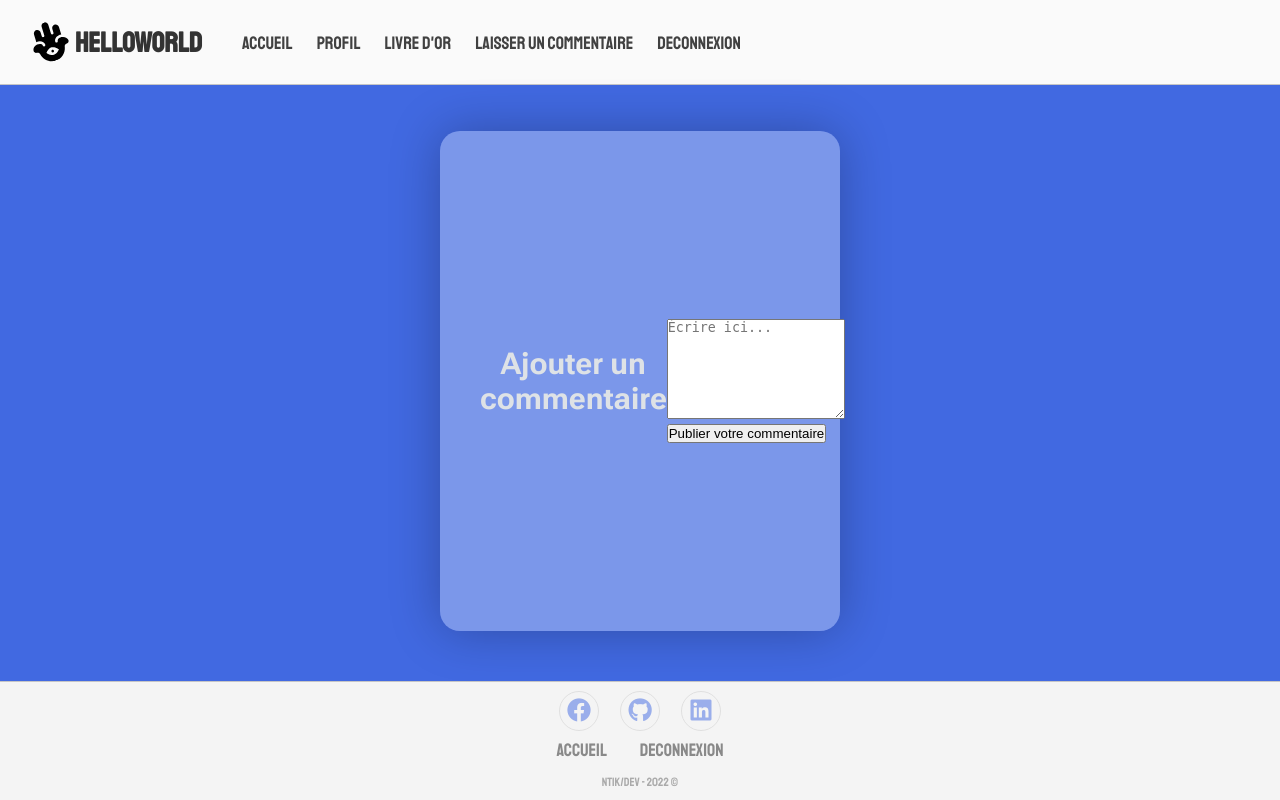
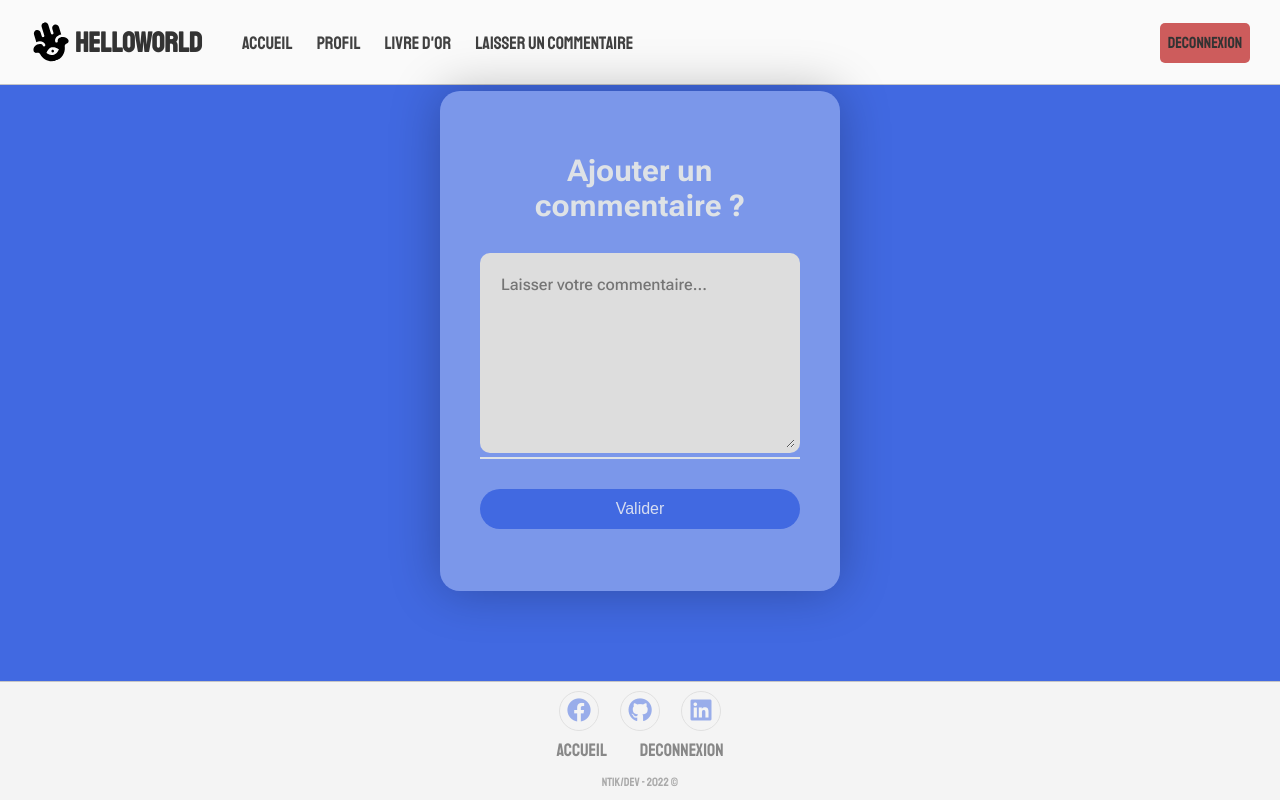
Before and after one commit to mohamed-necib/livre-or, a PHP site: page /commentaire.php in a window 1280 px wide. Run offline with PHP 8.4, Linux system fonts and the light colour scheme; the visitor is signed in with stand-in values (Sample User, id 1); data that the repository does not hold is empty.

Commit message:
Mise en place de l'ui de la page commentaire et de la page livre d'or - a revoir car probléme de fit sur la page

```diff
--- /dev/null
+++ b/assets/JS/nav.js
@@ -0,0 +1,27 @@
+// JS NAVIGATION
+
+const hamburgerToggler = document.querySelector(".hamburger");
+const navLinksContainer = document.querySelector(".nav-links-container");
+
+const toggleNav = () => {
+  hamburgerToggler.classList.toggle("open");
+
+  const ariaToggle =
+    hamburgerToggler.getAttribute("aria-expanded") === "true"
+      ? "false"
+      : "true";
+
+  hamburgerToggler.setAttribute("aria-expanded", ariaToggle);
+
+  navLinksContainer.classList.toggle("open");
+};
+hamburgerToggler.addEventListener("click", toggleNav);
+
+new ResizeObserver((entries) => {
+  console.log(entries);
+  if (entries[0].contentRect.width <= 900) {
+    navLinksContainer.style.transition = "transform 0.3s ease-out";
+  } else {
+    navLinksContainer.style.transition = "none";
+  }
+}).observe(document.body);
--- a/assets/css/style.css
+++ b/assets/css/style.css
@@ -41,7 +77,7 @@ main {
   background: rgba(255, 255, 255, 0.309);
   border-radius: 20px;
   box-shadow: 0 0 50px rgba(0, 0, 0, 0.265);
-  margin-top: auto;
+  margin-top: 50px auto;
   padding: 40px;
 }
 
@@ -65,6 +101,34 @@ main {
 
 .wrapper.active .form-wrapper.sign-up {
   transform: scale(1) translate(0, 0);
+}
+
+.textarea {
+  background-color: #dddddd;
+  color: #666666;
+  padding: 1em;
+  border-radius: 10px;
+  border: 5px solid transparent;
+  outline: none;
+  font-family: "Roboto Flex", sans-serif;
+  font-size: 16px;
+  font-weight: 500;
+  line-height: 1.4;
+  width: 320px;
+  height: 200px;
+  transition: all 0.2s;
+}
+
+.textarea:hover {
+  cursor: pointer;
+  background: #eeeeee;
+}
+
+.textarea:focus {
+  cursor: text;
+  color: #333333;
+  background-color: white;
+  border-color: royalblue;
 }
 
 h2 {
@@ -236,7 +300,8 @@ nav {
 }
 
 .sigInBtn a,
-.sigUpBtn a {
+.sigUpBtn a,
+.decoBtn a {
   color: #333;
   text-decoration: none;
   font-weight: 500;
@@ -245,6 +310,12 @@ nav {
 .sign-buttns button:nth-child(2) {
   border: none;
   background: #4169e0bc;
+}
+
+.decoBtn {
+  border: none;
+  background: indianred;
+  color: whitesmoke;
 }
 
 .user-toggler {
--- a/commentaire.php
+++ b/commentaire.php
@@ -1,6 +1,6 @@
 <?php
 session_start();
-@include './includes/header.php';
+
 @include './includes/bdd.php';
 
 if (!isset($_POST['submit'])) {
@@ -31,8 +31,6 @@ if (isset($_POST['submit'])) {
   //AJOUT DU COMMENTAIRE AVEC LES DONNEES DU USER
   $sql = "INSERT INTO commentaires (commentaire, id_utilisateur, date) VALUES ('$commentaires', '$intID', NOW())";
   $result = mysqli_query($conn, $sql);
-  header("Refresh:2");
-  echo "Votre commentaire a bien été publié";
 }
 ?>
 
@@ -48,16 +46,21 @@ if (isset($_POST['submit'])) {
 </head>
 
 <body>
+  <?php @include './includes/header.php'; ?>
   <main>
     <div class="wrapper">
       <div class="form-wrapper">
-        <h2>Ajouter un commentaire</h2>
-        <div class="formContainer">
-          <form action="" method="post">
-            <textarea name="commentaire" placeholder="Écrire ici..." style="height: 100px" required></textarea>
-            <input type="submit" name="submit" value="Publier votre commentaire">
-          </form>
-        </div>
+        <form action="commentaire.php" method="POST">
+          <h2>Ajouter un commentaire ?</h2>
+          <?php if (isset($_POST['submit'])) {
+            echo "Votre commentaire a bien été publié";
+            header("Refresh:2");
+          } ?>
+          <div class="input-group">
+            <textarea class="textarea" name="commentaire" placeholder="Laisser votre commentaire..."></textarea>
+          </div>
+          <button type="submit" name="submit">Valider</button>
+        </form>
       </div>
     </div>
   </main>
--- a/includes/header.php
+++ b/includes/header.php
@@ -1,11 +1,12 @@
 <!DOCTYPE html>
-<html lang="en">
+<html lang="fr">
 
 <head>
   <meta charset="UTF-8">
   <meta http-equiv="X-UA-Compatible" content="IE=edge">
   <meta name="viewport" content="width=device-width, initial-scale=1.0">
   <link rel="stylesheet" href="/../livre-or/assets/css/style.css">
+
   <title>Header
   </title>
 </head>
@@ -29,21 +30,29 @@
         <a href="/../livre-or/profil.php">Profil</a>
         <a href="/../livre-or/livre-or.php">Livre D'Or</a>
         <a href="/../livre-or/commentaire.php">Laisser un commentaire</a>
-        <a href="/../livre-or/includes/deconnect.php">Deconnexion</a>
+
       <?php endif; ?>
     </div>
     <div class="nav-authentication">
       <a href="" class="user-toggler" aria-label="Sign in page">
         <img src="/../livre-or/assets/img/user.svg" alt="user-icon">
       </a>
-      <?php if (!isset($_SESSION['login'])) : ?>
-        <div class="sign-buttns">
+
+      <div class="sign-buttns">
+        <?php if (!isset($_SESSION['login'])) : ?>
           <button type="button" class="sigInBtn"><a href="/../livre-or/formulaires.php#connect">Se connecter</a></button>
           <button type="button" class="sigUpBtn"><a href="/../livre-or/formulaires.php#inscription">S'inscrire</a></button>
-        </div>
-      <?php endif; ?>
+        <?php endif; ?>
+        <?php if (isset($_SESSION['login'])) : ?>
+          <button type="button" class="decoBtn"><a href="/../livre-or/includes/deconnect.php">Deconnexion</a></button>
+        <?php endif; ?>
+      </div>
+
     </div>
   </nav>
+  <script src="/../livre-or/assets/JS/nav.js"></script>
+
+
 
 
 </body>
--- a/index.php
+++ b/index.php
@@ -8,7 +8,7 @@ session_start();
   <meta charset="UTF-8">
   <meta http-equiv="X-UA-Compatible" content="IE=edge">
   <meta name="viewport" content="width=device-width, initial-scale=1.0">
-  <title>Document</title>
+  <title>BIENVENUE</title>
 </head>
 
 <body>
--- a/profil.php
+++ b/profil.php
@@ -1,5 +1,5 @@
 <!DOCTYPE html>
-<html lang="en">
+<html lang="fr">
 
 <head>
   <meta charset="UTF-8">
@@ -53,7 +53,7 @@ if (isset($_POST['envoyer'])) {
   <main>
     <div class="wrapper">
 
-      <!-- FORMULAIRE CONNEXION -->
+      <!-- FORMULAIRE Modification de Compte-->
       <?php if (isset($_POST['envoyer'])) {
         echo $login . "<h3>Votre Profil a bien été modifié</h3>";
       } ?>
```
Also changed, not shown: other parts of assets/css/style.css (+44 -1 lines), assets/JS/script.js (+0 -28 lines), formulaires.php (+10 -3 lines), includes/deconnect.php (+4 -4 lines), livre-or.php (+51 -16 lines).
